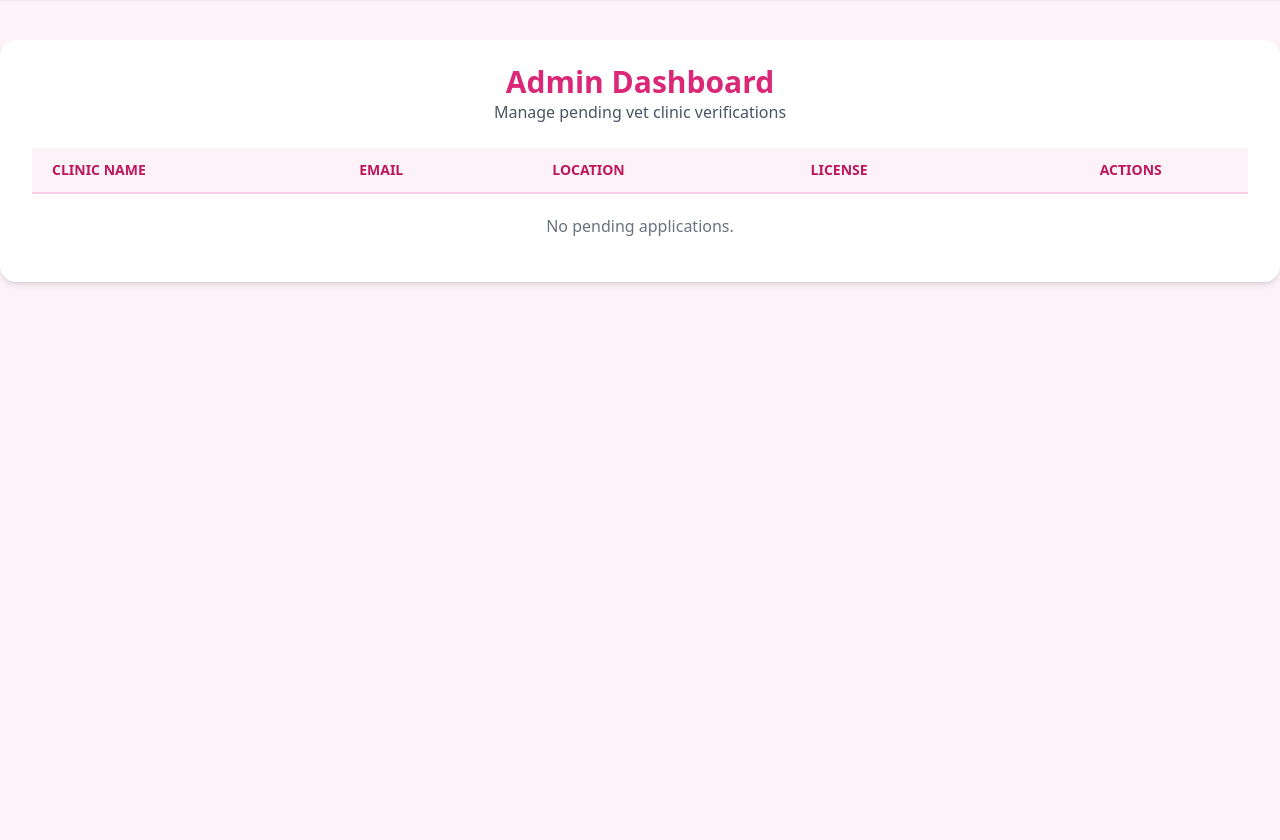
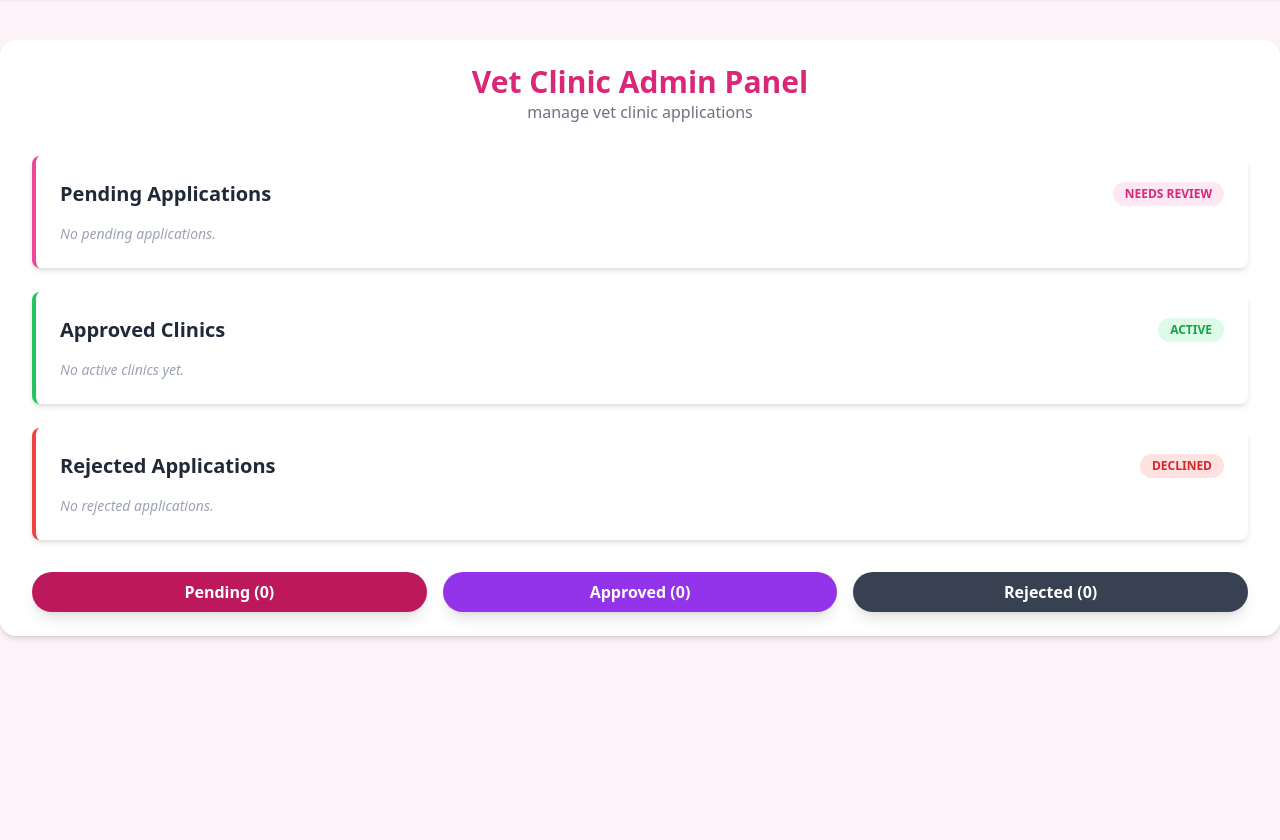
Before and after one commit to sritipeach1/pet-care-vet-connect, a Flask app: page /admin_dashboard in a window 1280 px wide. Shown: the part 64-904 px from the top of the page. Run offline with Flask 3, Linux system fonts and the light colour scheme; a user stored in the database is signed in; data comes from the database, SQL or seed files in the repository; some libraries are stand-ins or nearby versions.

Commit message:
admin list view added

```diff
--- a/app.py
+++ b/app.py
@@ -223,22 +223,29 @@ def dashboard():
 def admin_dashboard():
     # 1. Security Check
     if 'user_id' not in session or session.get('role') != 'admin':
-        flash("Access Denied: Admins only.")
+        flash("Access Denied: Admins only.", "danger")
         return redirect(url_for('login'))
 
     conn = get_db()
 
-    # 2. Fetch pending clinics using the correct Schema columns
-    # We look for role='clinic' and is_verified=0
-    pending_clinics = conn.execute(
-        'SELECT * FROM users WHERE role = ? AND is_verified = ?',
-        ('clinic', 0)
-    ).fetchall()
+    # 2. Fetch lists for all 3 categories
+    # Pending (is_verified = 0)
+    pending = conn.execute('SELECT * FROM users WHERE role=? AND is_verified=?', ('clinic', 0)).fetchall()
+
+    # Approved (is_verified = 1)
+    approved = conn.execute('SELECT * FROM users WHERE role=? AND is_verified=?', ('clinic', 1)).fetchall()
+
+    # Rejected (is_verified = 2)
+    rejected = conn.execute('SELECT * FROM users WHERE role=? AND is_verified=?', ('clinic', 2)).fetchall()
 
     conn.close()
 
-    # 3. Render the HTML template
-    return render_template('admin_dashboard.html', clinics=pending_clinics, wide_mode=True)
+    # 3. Render template with ALL lists
+    return render_template('admin_dashboard.html',
+                           pending=pending,
+                           approved=approved,
+                           rejected=rejected,
+                           wide_mode=True)
 
 @app.route('/approve_clinic/<int:user_id>')
 def approve_clinic(user_id):
@@ -260,12 +267,13 @@ def reject_clinic(user_id):
         return redirect(url_for('login'))
 
     conn = get_db()
-    # Delete the user from the database
-    conn.execute('DELETE FROM users WHERE id = ?', (user_id,))
+    # CHANGE: Update status to 2 (Rejected) instead of DELETE
+    # 0 = Pending, 1 = Approved, 2 = Rejected
+    conn.execute('UPDATE users SET is_verified = 2 WHERE id = ?', (user_id,))
     conn.commit()
     conn.close()
 
-    flash("Clinic Rejected.")
+    flash("Clinic application marked as Rejected.", "warning")
     return redirect(url_for('admin_dashboard'))
 
 # ------------- Faria: Owner Dashboard & Pets -------------
--- a/templates/admin_dashboard.html
+++ b/templates/admin_dashboard.html
@@ -1,42 +1,80 @@
 {% extends "base.html" %}
 
 {% block content %}
-<div class="text-center mb-6">
-    <h2 class="text-3xl font-bold text-pink-600">Admin Dashboard</h2>
-    <p class="text-gray-600">Manage pending vet clinic verifications</p>
+<div class="text-center mb-8">
+    <h2 class="text-3xl font-bold text-pink-600">Vet Clinic Admin Panel</h2>
+    <p class="text-gray-500">manage vet clinic applications</p>
 </div>
 
-<div class="overflow-x-auto">
-    <table class="min-w-full leading-normal">
-        <thead>
-            <tr class="bg-pink-50 text-pink-700 text-sm uppercase">
-                <th class="px-5 py-3 border-b-2 border-pink-200 text-left">Clinic Name</th>
-                <th class="px-5 py-3 border-b-2 border-pink-200 text-left">Email</th>
-                <th class="px-5 py-3 border-b-2 border-pink-200 text-left">Location</th>
-                <th class="px-5 py-3 border-b-2 border-pink-200 text-left">License</th>
-                <th class="px-5 py-3 border-b-2 border-pink-200 text-center">Actions</th>
-            </tr>
-        </thead>
-        <tbody>
-            {% if clinics %}
-                {% for clinic in clinics %}
-                <tr class="hover:bg-gray-50 border-b border-gray-200">
-                    <td class="px-5 py-5 text-sm font-bold">{{ clinic['clinic_name'] }}</td>
-                    <td class="px-5 py-5 text-sm">{{ clinic['email'] }}</td>
-                    <td class="px-5 py-5 text-sm">{{ clinic['clinic_location'] }}</td>
-                    <td class="px-5 py-5 text-sm">{{ clinic['clinic_license'] }}</td>
-                    <td class="px-5 py-5 text-sm text-center">
-                        <a href="{{ url_for('approve_clinic', user_id=clinic['id']) }}" class="text-green-600 hover:text-green-900 font-bold mr-3">Approve</a>
-                        <a href="{{ url_for('reject_clinic', user_id=clinic['id']) }}" class="text-red-600 hover:text-red-900 font-bold" onclick="return confirm('Reject?');">Reject</a>
+<div class="bg-white shadow-md rounded-lg mb-6 p-6 border-l-4 border-pink-500">
+    <div class="flex justify-between items-center mb-4">
+        <h3 class="text-xl font-bold text-gray-800">Pending Applications</h3>
+        <span class="bg-pink-100 text-pink-600 py-1 px-3 rounded-full text-xs font-bold uppercase">Needs Review</span>
+    </div>
+
+    {% if pending %}
+        <table class="min-w-full text-left">
+            <tbody class="divide-y divide-gray-100">
+                {% for clinic in pending %}
+                <tr>
+                    <td class="py-3 font-medium text-gray-700">{{ clinic['clinic_name'] or clinic['name'] }}</td>
+                    <td class="py-3 text-gray-500 text-sm">{{ clinic['email'] }}</td>
+                    <td class="py-3 text-right">
+                        <a href="{{ url_for('approve_clinic', user_id=clinic['id']) }}" class="text-white bg-green-500 hover:bg-green-600 px-3 py-1 rounded-full text-xs font-bold mr-2">Approve</a>
+                        <a href="{{ url_for('reject_clinic', user_id=clinic['id']) }}" class="text-white bg-red-500 hover:bg-red-600 px-3 py-1 rounded-full text-xs font-bold">Reject</a>
                     </td>
                 </tr>
                 {% endfor %}
-            {% else %}
-                <tr>
-                    <td colspan="5" class="px-5 py-5 text-center text-gray-500">No pending applications.</td>
-                </tr>
-            {% endif %}
-        </tbody>
-    </table>
+            </tbody>
+        </table>
+    {% else %}
+        <p class="text-gray-400 italic text-sm">No pending applications.</p>
+    {% endif %}
+</div>
+
+<div class="bg-white shadow-md rounded-lg mb-6 p-6 border-l-4 border-green-500">
+    <div class="flex justify-between items-center mb-4">
+        <h3 class="text-xl font-bold text-gray-800">Approved Clinics</h3>
+        <span class="bg-green-100 text-green-600 py-1 px-3 rounded-full text-xs font-bold uppercase">Active</span>
+    </div>
+
+    {% if approved %}
+    <ul class="list-disc pl-5 text-gray-600">
+        {% for clinic in approved %}
+        <li>{{ clinic['clinic_name'] or clinic['name'] }} <span class="text-xs text-gray-400">({{ clinic['clinic_location'] }})</span></li>
+        {% endfor %}
+    </ul>
+    {% else %}
+    <p class="text-gray-400 italic text-sm">No active clinics yet.</p>
+    {% endif %}
+</div>
+
+<div class="bg-white shadow-md rounded-lg p-6 border-l-4 border-red-500">
+    <div class="flex justify-between items-center mb-4">
+        <h3 class="text-xl font-bold text-gray-800">Rejected Applications</h3>
+        <span class="bg-red-100 text-red-600 py-1 px-3 rounded-full text-xs font-bold uppercase">Declined</span>
+    </div>
+
+    {% if rejected %}
+    <ul class="list-disc pl-5 text-gray-600">
+        {% for clinic in rejected %}
+        <li>{{ clinic['clinic_name'] or clinic['name'] }} <span class="text-xs text-gray-400">({{ clinic['email'] }})</span></li>
+        {% endfor %}
+    </ul>
+    {% else %}
+    <p class="text-gray-400 italic text-sm">No rejected applications.</p>
+    {% endif %}
+</div>
+
+<div class="grid grid-cols-3 gap-4 mt-8">
+    <div class="bg-pink-700 text-white text-center py-2 rounded-full font-bold shadow-lg">
+        Pending ({{ pending|length }})
+    </div>
+    <div class="bg-purple-600 text-white text-center py-2 rounded-full font-bold shadow-lg">
+        Approved ({{ approved|length }})
+    </div>
+    <div class="bg-gray-700 text-white text-center py-2 rounded-full font-bold shadow-lg">
+        Rejected ({{ rejected|length }})
+    </div>
 </div>
 {% endblock %}
```
